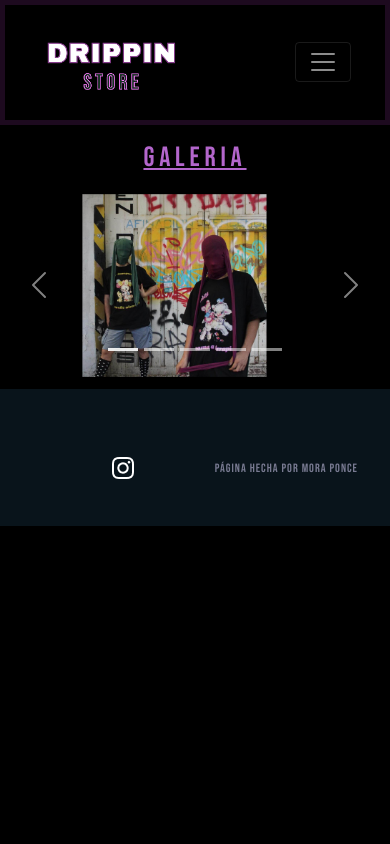
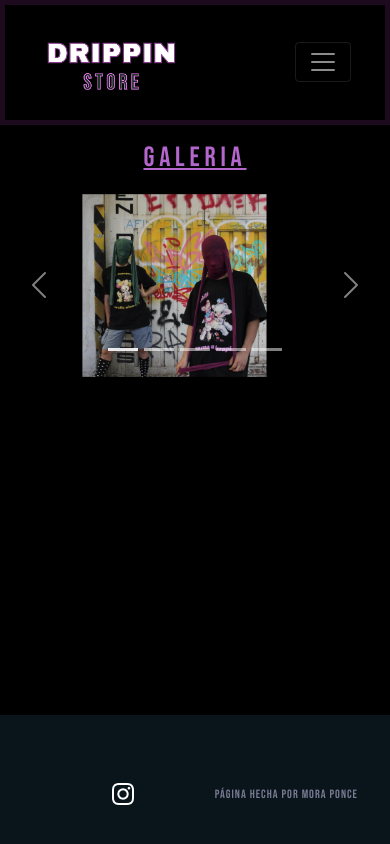
Before and after one commit to moraponce/Drippin-Store, a website: page galeria.html in a window 390 px wide. Drawn offline with nearby package versions, Linux system fonts and the light colour scheme.

Commit message:
height a body de galeria

```diff
--- a/galeria.html
+++ b/galeria.html
@@ -59,6 +59,7 @@
               </nav>
         </div>
     </header>
+    <section class="seccionGaleriaMobile">
         <h1>Galeria</h1>
         <main>
             <div id="carouselExampleIndicators" class="carousel slide" data-bs-ride="carousel">
@@ -96,6 +97,7 @@
                 </button>
             </div>
         </main>
+    </section>
     <footer>
         <section class="sectionFooter">
             <a href="https://www.instagram.com/drippinst/" target="blank" title="acceso directo a nuestra página de instagram"><i class="fab fa-instagram"></i></a>
--- a/sass/mediaQueries.scss
+++ b/sass/mediaQueries.scss
@@ -116,3 +116,9 @@
         height: auto;
     }
 }
+
+@media only screen and (max-width:420px){
+    .seccionGaleriaMobile{
+        height: calc(100vh - 270px);
+    }
+}
```
Also changed, not shown: css/main.css. Lines whose indentation alone changed are shown as unchanged.
